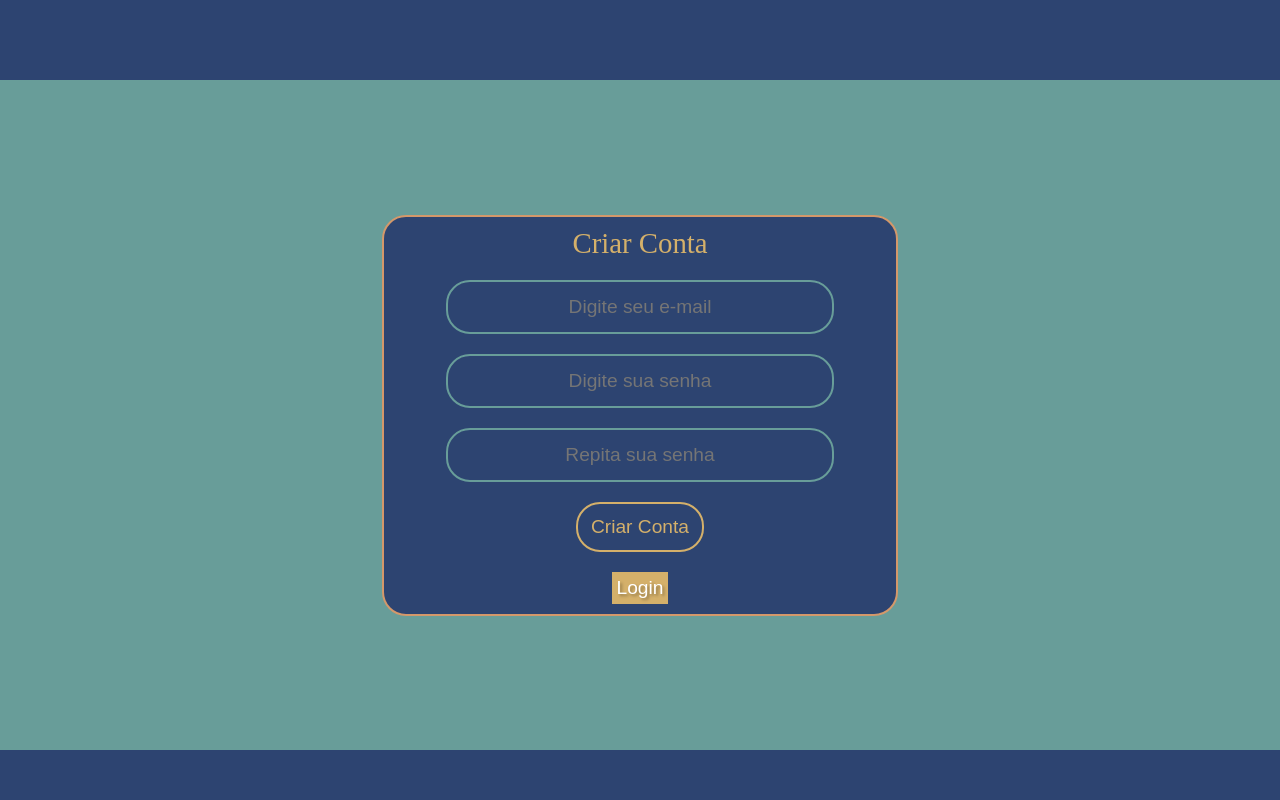
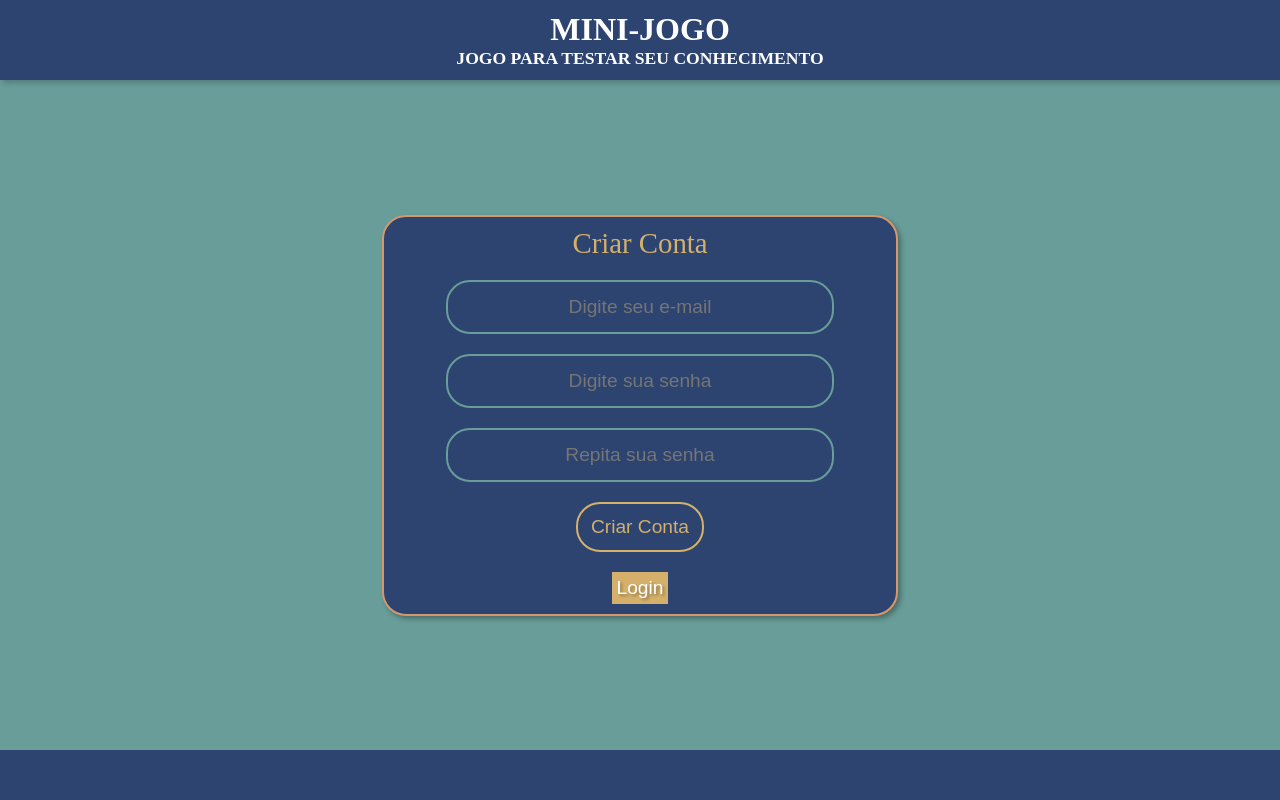
Before and after one commit to fabianomendesdev/Mini-Jogo, a PHP site: page /r.php in a window 1280 px wide. Run offline with PHP 8.4, Linux system fonts and the light colour scheme.

Commit message:
modificações no header

```diff
--- a/assets/css/style.css
+++ b/assets/css/style.css
@@ -31,15 +31,53 @@ body {
 header {
   grid-area: header;
   background-color: var(--cor1);
+  z-index: 1;
+  box-shadow: 3px 3px 5px rgba(0, 0, 0, .2);
+  display: flex;
+  flex-direction: column;
+  justify-content: center;
+  align-items: center;
+  color: var(--cor6);
+}
+
+header.Logged {
+  position: relative;
+}
+
+header.Logged > .exit {
+  position: absolute;
+  bottom: 10px;
+  right: 10px;
+  background-color: var(--cor3);
+  text-decoration: none;
+  padding: 5px;
+  font-size: 1.2rem;
+  color: var(--cor6);
+  text-shadow: 1px 1px 1px rgba(0, 0, 0, .1);
+}
+
+header.Logged > .user {
+  position: absolute;
+  right: 90px;
+  bottom: 14px;
+  font-size: 1.4rem;
+}
+
+header > h2 {
+  font-size: 1.1rem;
 }
 
 main {
   grid-area: main;
-  height: calc(100vh - 130px);
+  min-height: calc(100vh - 130px);
   background-color: var(--cor2);
   display: flex;
   justify-content: center;
   align-items: center;
+}
+
+section {
+  box-shadow: 3px 3px 5px rgba(0, 0, 0, 0.3);
 }
 
 footer {
--- /dev/null
+++ b/includes/headerLogged.php
@@ -0,0 +1,6 @@
+<header class="Logged">
+    <h1>MINI-JOGO</h1>
+    <h2>JOGO PARA TESTAR SEU CONHECIMENTO</h2>
+    <p class="user"><?= $_SESSION['user'] ?></p>
+    <a href="logout.php" class="exit">LogOut</a>
+</header>
--- a/includes/verificationLogged.php
+++ b/includes/verificationLogged.php
@@ -1,7 +1,7 @@
 <?php
     session_start();
-    error_reporting(0);
-    if($_SESSION['user']){
+
+    if(isset($_SESSION['user'])){
         header('Location: index.php');
     }
 ?>
--- a/includes/verificationLoggedOut.php
+++ b/includes/verificationLoggedOut.php
@@ -1,11 +1,11 @@
 <?php
     session_start();
-    error_reporting(0);
-    if($_COOKIE['user']){
+
+    if(isset($_COOKIE['user'])){
         $_SESSION['user'] = $_COOKIE['user'];
     }
 
-    if(!$_SESSION['user']){
+    if(!isset($_SESSION['user'])){
         header('Location: login.php');
     }
 ?>
--- a/index.php
+++ b/index.php
@@ -7,7 +7,7 @@
 <title>Mini-Jogo</title>
 </head>
 <body class="index">
-	<?php include_once("view/header.html")?>
+	<?php include_once("includes/headerLogged.php")?>
 	<main>
 		<section class="main-section section-index">
 			<form class="form-index" action="#" method="post">
--- a/login.php
+++ b/login.php
@@ -23,7 +23,7 @@
 <title>Login</title>
 </head>
 <body class="login">
-	<?php include_once("view/header.html")?>
+	<?php include_once("view/headerLoggedOut.html")?>
 	<main>
 		<section class="main-section section-login-register">
 			<form class="form-login" action="#" method="post">
--- a/r.php
+++ b/r.php
@@ -6,7 +6,7 @@
 <title>Criar conta</title>
 </head>
 <body class="register">
-	<?php include_once("view/header.html")?>
+	<?php include_once("view/headerLoggedOut.html")?>
 	<main>
 		<section class="main-section section-login-register">
 			<form class="form-login" action="#" method="post">
--- a/view/header.html
+++ /dev/null
@@ -1,3 +0,0 @@
-<header>
-
-</header>
--- /dev/null
+++ b/view/headerLoggedOut.html
@@ -0,0 +1,4 @@
+<header class="LoggedOut">
+    <h1>MINI-JOGO</h1>
+    <h2>JOGO PARA TESTAR SEU CONHECIMENTO</h2>
+</header>
```
